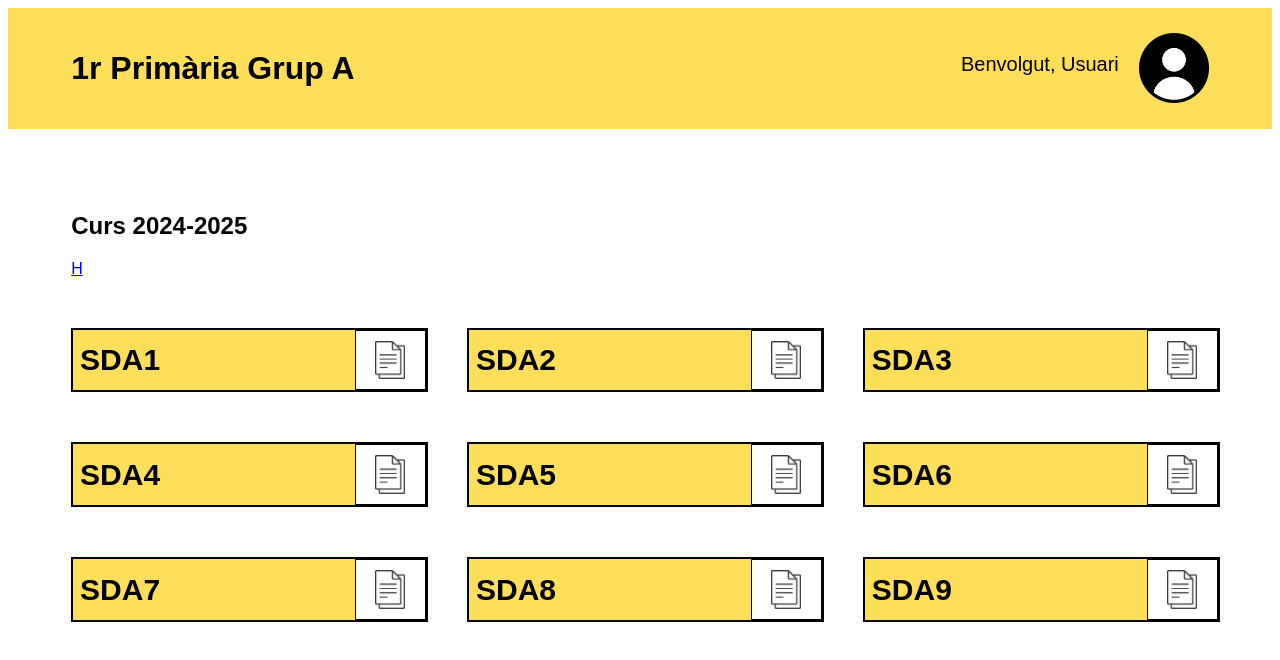
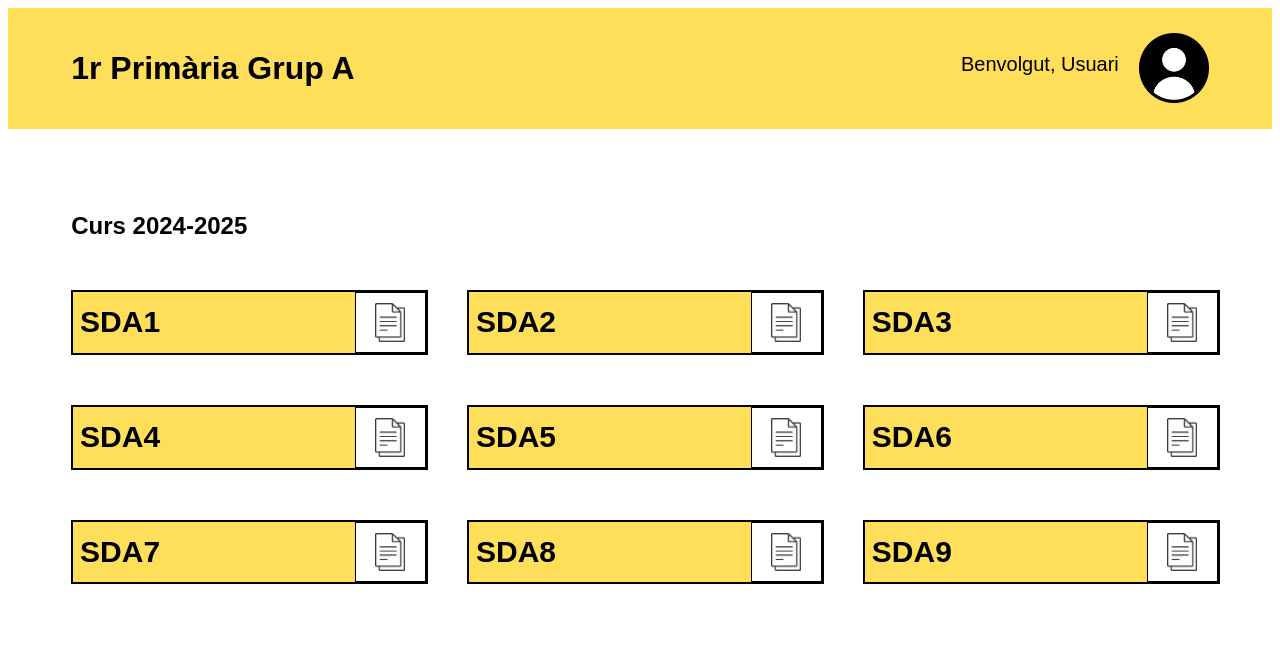
Before and after one commit to GuillemBarris/Registres_curriculars_CRPGA, an Angular app in the folder Registres_curriculars_CRPGA/: page /registres-u in a window 1280 px wide. Shown: the top 660 px of the page. Built offline with nearby package versions, Linux system fonts and the light colour scheme.

Commit message:
Solucionar problema ruterModule RouterLink

```diff
--- a/Registres_curriculars_CRPGA/src/app/components/registres-u/registres-u.component.html
+++ b/Registres_curriculars_CRPGA/src/app/components/registres-u/registres-u.component.html
@@ -10,8 +10,6 @@
   <div class="content">
 
     <h2>Curs 2024-2025</h2>
-
-    <a [routerLink]="'/sda'">H</a>
 
     <div id="grid" class="grid">
         <div class="grid-element">SDA1 <span class="img-container"><img src="assets/img/registry.png" alt="Document Icon"></span></div>
--- a/Registres_curriculars_CRPGA/src/app/components/registres-u/registres-u.component.ts
+++ b/Registres_curriculars_CRPGA/src/app/components/registres-u/registres-u.component.ts
@@ -1,10 +1,10 @@
 import { Component } from '@angular/core';
-import { RouterModule } from '@angular/router';
+
 
 @Component({
   selector: 'app-registres-u',
   standalone: true,
-  imports: [RouterModule],
+  imports: [],
   templateUrl: './registres-u.component.html',
   styleUrl: './registres-u.component.css'
 })
```
